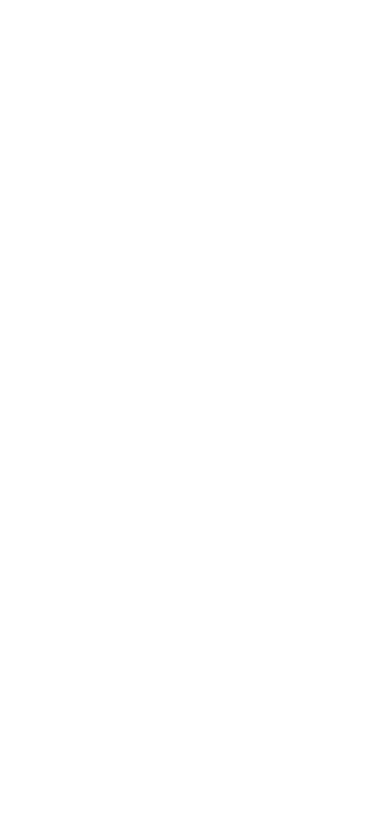
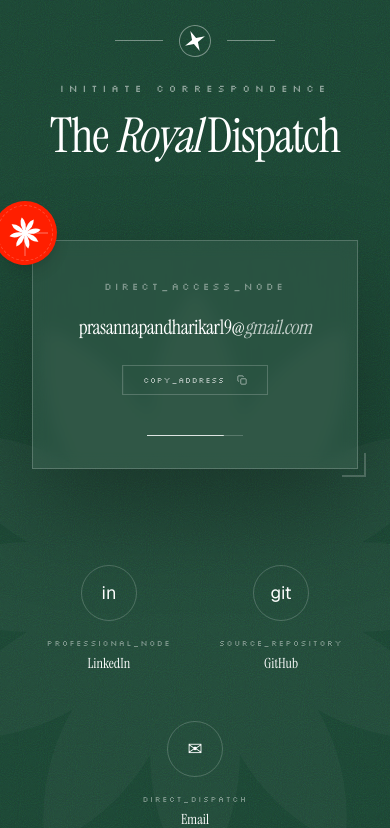
Before and after one commit to prasanna192005/prasanna-portfolio, a Next.js app: page / in a window 390 px wide. Shown: the part 7401-8229 px from the top of the page. Before the commit the page ends 7298 px from the top, so only its background shows below. Built offline with nearby package versions, Linux system fonts and the light colour scheme.

Commit message:
contact section

```diff
--- a/app/page.tsx
+++ b/app/page.tsx
@@ -5,6 +5,7 @@
 import ProjectsSection from "@/components/sections/ProjectsSection";
 import ShowcaseSection from "@/components/sections/ShowcaseSection";
 import ExperienceSection from "@/components/sections/ExperienceSection";
+import ContactSection from "@/components/sections/ContactSection";
 import VelocityMarquee from "@/components/VelocityMarquee";
 import Navbar from "@/components/Navbar";
 import ScrollChakra from "@/components/ScrollChakra";
@@ -33,6 +34,9 @@
 
       {/* Career Lineage */}
       <ExperienceSection />
+
+      {/* Final Dispatch */}
+      <ContactSection />
     </main>
   );
 }
--- /dev/null
+++ b/components/sections/ContactSection.tsx
@@ -0,0 +1,171 @@
+"use client";
+
+import { motion, AnimatePresence } from "framer-motion";
+import Link from "next/link";
+import { useState } from "react";
+
+const ContactSection = () => {
+  const [copied, setCopied] = useState(false);
+  const email = "prasannapandharikar19@gmail.com";
+
+  const copyEmail = (e: React.MouseEvent) => {
+    e.preventDefault();
+    navigator.clipboard.writeText(email);
+    setCopied(true);
+    setTimeout(() => setCopied(false), 2000);
+  };
+
+  const socials = [
+    { name: "LinkedIn", icon: "in", href: "https://www.linkedin.com/in/prasanna-pandharikar/", detail: "Professional_Node" },
+    { name: "GitHub", icon: "git", href: "https://github.com/prasanna192005", detail: "Source_Repository" },
+    { name: "Email", icon: "✉", href: `mailto:${email}`, detail: "Direct_Dispatch" },
+  ];
+
+  return (
+    <section className="min-h-[80vh] w-full flex flex-col items-center justify-center relative bg-[#1B4332] px-8 py-32 overflow-hidden">
+      {/* Khadi Texture Overlay */}
+      <div className="grain-overlay opacity-30 pointer-events-none" />
+
+      {/* Decorative Mandala Background (Very Subtle) */}
+      <div className="absolute top-1/2 left-1/2 -translate-x-1/2 -translate-y-1/2 w-[600px] h-[600px] md:w-[1000px] md:h-[1000px] opacity-[0.03] pointer-events-none z-0">
+        <svg viewBox="0 0 100 100" className="w-full h-full fill-white">
+           {[...Array(12)].map((_, i) => (
+             <path key={i} d="M50 50 Q65 20 50 0 Q35 20 50 50" transform={`rotate(${i * 30} 50 50)`} />
+           ))}
+        </svg>
+      </div>
+
+      {/* Content Container */}
+      <div className="relative z-10 max-w-5xl w-full flex flex-col items-center text-center">
+
+        {/* Section Header */}
+        <div className="mb-20 flex flex-col items-center">
+          <div className="flex items-center space-x-4 mb-6">
+            <div className="w-12 h-px bg-white/40"></div>
+            <motion.div
+              animate={{ rotate: 360 }}
+              transition={{ duration: 10, repeat: Infinity, ease: "linear" }}
+              className="w-8 h-8 flex items-center justify-center border border-white/40 rounded-full p-1"
+            >
+               <svg viewBox="0 0 100 100" className="w-full h-full fill-white">
+                  <path d="M50 0 L60 40 L100 50 L60 60 L50 100 L40 60 L0 50 L40 40 Z" />
+               </svg>
+            </motion.div>
+            <div className="w-12 h-px bg-white/40"></div>
+          </div>
+          <span className="font-pixel text-[10px] text-white/50 uppercase tracking-[0.5em] mb-4 block">Initiate Correspondence</span>
+          <h2 className="text-5xl md:text-8xl font-serif tracking-tight text-white leading-none">
+            The <span className="italic">Royal</span> Dispatch
+          </h2>
+        </div>
+
+        {/* The Main CTA (The Letter) */}
+        <motion.div
+          whileHover={{ y: -10 }}
+          className="group relative mb-24 w-full max-w-xl"
+        >
+           <div className="relative flex flex-col items-center p-8 md:p-14 border border-white/20 bg-white/5 backdrop-blur-sm shadow-[0_40px_100px_rgba(0,0,0,0.3)] group-hover:border-white/40 transition-all duration-700">
+              <Link
+                href={`mailto:${email}`}
+                className="absolute inset-0 z-0"
+              />
+
+              {/* Wax Seal Effect (Lotus Flower) */}
+              <div className="absolute -top-10 -left-10 w-16 h-16 bg-[#FF1F00] rounded-full flex items-center justify-center shadow-lg transform -rotate-12 group-hover:scale-110 transition-transform z-10">
+                <svg viewBox="0 0 100 100" className="w-8 h-8 fill-white">
+                  {[...Array(8)].map((_, i) => (
+                    <path key={i} d="M50 50 Q65 20 50 0 Q35 20 50 50" transform={`rotate(${i * 45} 50 50)`} />
+                  ))}
+                  <circle cx="50" cy="50" r="10" />
+                </svg>
+                <div className="absolute inset-1 border border-white/20 rounded-full border-dashed" />
+              </div>
+
+              <div className="mb-4 relative z-10">
+                <span className="font-pixel text-[10px] text-white/40 uppercase tracking-[0.3em]">Direct_Access_Node</span>
+              </div>
+
+              <div className="relative z-10 flex flex-col items-center">
+                <p className="text-xl md:text-2xl font-serif text-white mb-6 tracking-tight">
+                  {email.split('@')[0]}@<span className="italic opacity-70">{email.split('@')[1]}</span>
+                </p>
+
+                <button
+                  onClick={copyEmail}
+                  className="group/btn relative px-5 py-2 border border-white/20 hover:border-white/60 transition-all overflow-hidden"
+                >
+                  <div className="relative z-10 flex items-center space-x-3">
+                    <span className="font-pixel text-[8px] text-white/60 uppercase tracking-widest">
+                      {copied ? "Address_Copied" : "Copy_Address"}
+                    </span>
+                    <svg width="10" height="10" viewBox="0 0 24 24" fill="none" stroke="currentColor" strokeWidth="2" className="text-white/60 group-hover/btn:text-white transition-colors">
+                      {copied ? (
+                        <path d="M20 6L9 17L4 12" strokeLinecap="round" strokeLinejoin="round" />
+                      ) : (
+                        <>
+                          <rect x="9" y="9" width="13" height="13" rx="2" ry="2" />
+                          <path d="M5 15H4a2 2 0 0 1-2-2V4a2 2 0 0 1 2-2h9a2 2 0 0 1 2 2v1" />
+                        </>
+                      )}
+                    </svg>
+                  </div>
+                  <motion.div
+                    initial={{ x: '-100%' }}
+                    whileHover={{ x: 0 }}
+                    className="absolute inset-0 bg-white/10"
+                  />
+                </button>
+              </div>
+
+              {/* Animated Underline */}
+              <div className="mt-10 w-24 h-px bg-white/20 relative overflow-hidden z-10">
+                <motion.div
+                   animate={{ x: ['-100%', '100%'] }}
+                   transition={{ duration: 2, repeat: Infinity, ease: "linear" }}
+                   className="absolute inset-0 bg-white/80"
+                />
+              </div>
+           </div>
+
+           {/* Corner Brackets */}
+           <div className="absolute -top-2 -left-2 w-6 h-6 border-t-2 border-l-2 border-white/20 group-hover:border-white/60 transition-colors" />
+           <div className="absolute -bottom-2 -right-2 w-6 h-6 border-b-2 border-r-2 border-white/20 group-hover:border-white/60 transition-colors" />
+        </motion.div>
+
+        {/* Social Network Grid (Centered Flex) */}
+        <div className="flex flex-wrap justify-center gap-12 md:gap-20 w-full max-w-4xl">
+          {socials.map((social, i) => (
+            <motion.div
+              key={i}
+              whileHover={{ y: -5 }}
+              className="flex flex-col items-center"
+            >
+              <Link
+                href={social.href}
+                className="w-14 h-14 rounded-full border border-white/20 flex items-center justify-center text-white text-lg hover:bg-white hover:text-[#1B4332] transition-all duration-500 mb-4"
+              >
+                {social.icon}
+              </Link>
+              <span className="font-pixel text-[8px] text-white/40 uppercase tracking-[0.2em] mb-1">{social.detail}</span>
+              <span className="font-serif text-sm text-white font-medium">{social.name}</span>
+            </motion.div>
+          ))}
+        </div>
+
+        {/* Final Signature / Footer */}
+        <div className="mt-40 pt-20 border-t border-white/10 w-full flex flex-col items-center">
+           <div className="flex items-center space-x-4 mb-8">
+              <div className="w-8 h-px bg-white/20"></div>
+              <span className="font-serif italic text-white/40 text-sm italic tracking-widest">Designed & Engineered by the Artisan</span>
+              <div className="w-8 h-px bg-white/20"></div>
+           </div>
+           <p className="font-pixel text-[9px] text-white/20 uppercase tracking-[0.5em]">
+              All_Rights_Reserved / MMXXVI / SUTRADHAR_CORE
+           </p>
+        </div>
+      </div>
+    </section>
+  );
+};
+
+export default ContactSection;
```
